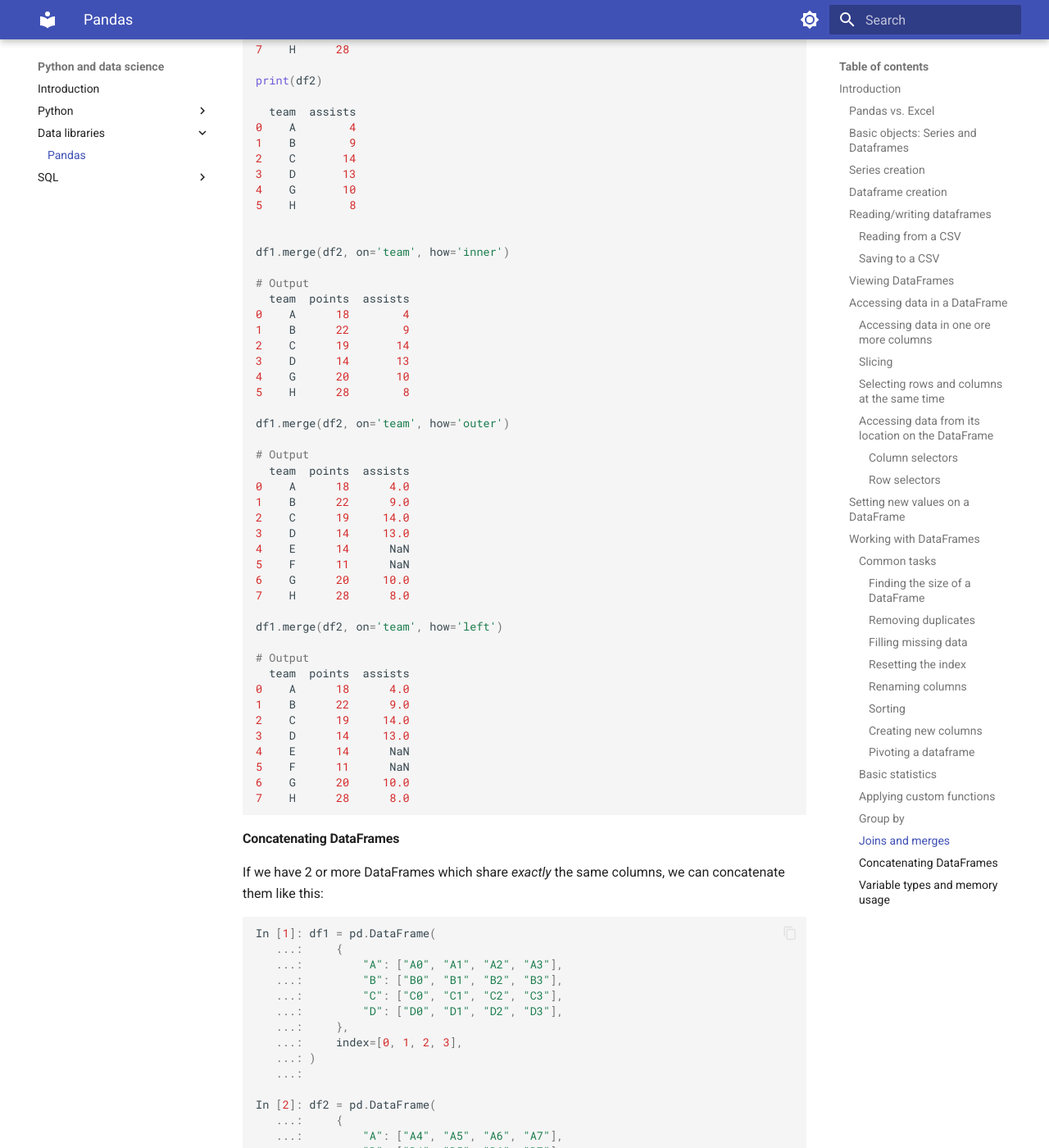
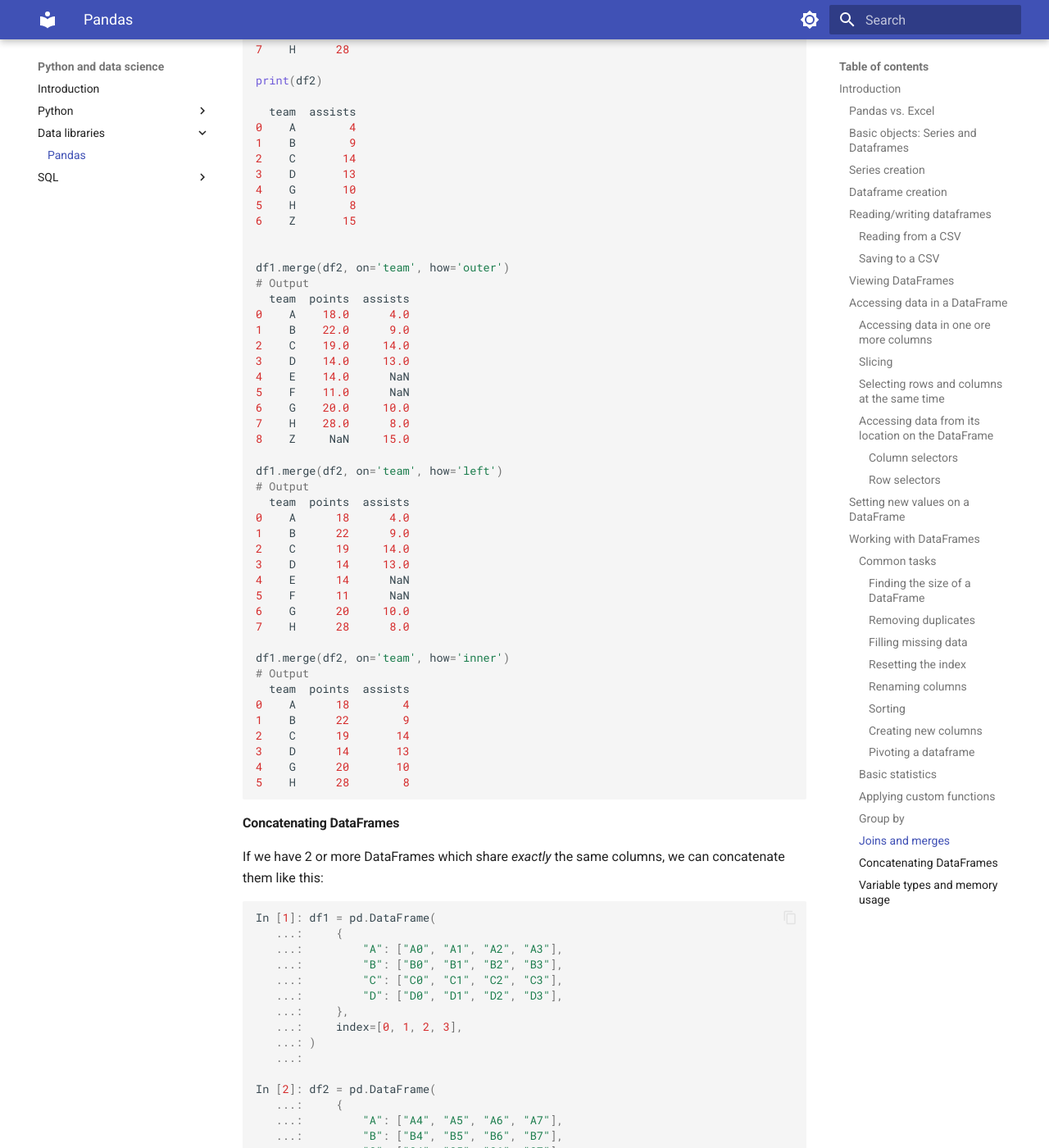
Before and after one commit to gerardpc/python-course, an MkDocs documentation site: the page built from docs/programming/python_libraries/pandas.md, in a window 1280 px wide and 1400 px high, scrolled down 17659 px. Shown: the whole window at 82% size. Built offline with MkDocs 1.6.1 and Material for MkDocs 9.7.7, drawn with Linux system fonts in a browser that asks for light colours.

```diff
--- a/docs/programming/python_libraries/pandas.md
+++ b/docs/programming/python_libraries/pandas.md
@@ -801,8 +801,8 @@ import pandas as pd
 df1 = pd.DataFrame({'team': ['A', 'B', 'C', 'D', 'E', 'F', 'G', 'H'],
                     'points': [18, 22, 19, 14, 14, 11, 20, 28]})
 
-df2 = pd.DataFrame({'team': ['A', 'B', 'C', 'D', 'G', 'H'],
-                    'assists': [4, 9, 14, 13, 10, 8]})
+df2 = pd.DataFrame({'team': ['A', 'B', 'C', 'D', 'G', 'H', 'Z'],
+                    'assists': [4, 9, 14, 13, 10, 8, 15]})
 
 #view DataFrames
 print(df1)
@@ -826,21 +826,23 @@ print(df2)
 3    D       13
 4    G       10
 5    H        8
+6    Z       15
 
 
-df1.merge(df2, on='team', how='inner')
-
+df1.merge(df2, on='team', how='outer')
 # Output
   team  points  assists
-0    A      18        4
-1    B      22        9
-2    C      19       14
-3    D      14       13
-4    G      20       10
-5    H      28        8
+0    A    18.0      4.0
+1    B    22.0      9.0
+2    C    19.0     14.0
+3    D    14.0     13.0
+4    E    14.0      NaN
+5    F    11.0      NaN
+6    G    20.0     10.0
+7    H    28.0      8.0
+8    Z     NaN     15.0
 
-df1.merge(df2, on='team', how='outer')
-
+df1.merge(df2, on='team', how='left')
 # Output
   team  points  assists
 0    A      18      4.0
```
Also changed, not shown: other parts of docs/programming/python_libraries/pandas.md (+7 -10 lines).
